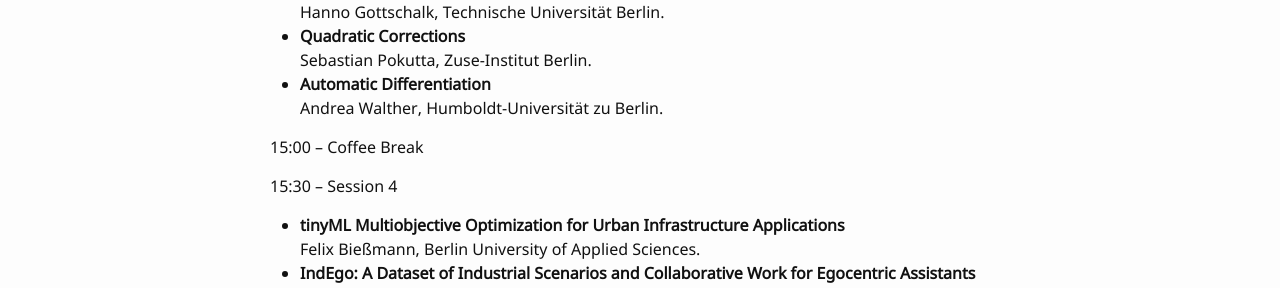
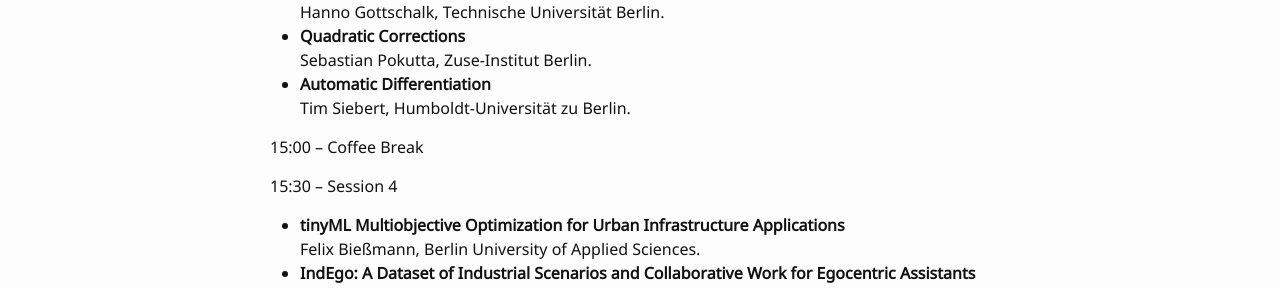
Before and after one commit to Inria-Berlin/MLaftermath, a Jekyll site: the page built from 0-program.md, in a window 1280 px wide. Shown: the part 911-1199 px from the top of the page. Built offline with Jekyll 4.4.1, drawn with Linux system fonts in a browser that asks for light colours.

Commit message:
program: updated speaker

```diff
--- a/0-program.md
+++ b/0-program.md
@@ -42,7 +42,7 @@ Hanno Gottschalk, Technische Universität Berlin.
 - **Quadratic Corrections**
 Sebastian Pokutta, Zuse-Institut Berlin.
 - **Automatic Differentiation**
-Andrea Walther, Humboldt-Universität zu Berlin.
+Tim Siebert, Humboldt-Universität zu Berlin.
 
 15:00 -- Coffee Break
 
```
